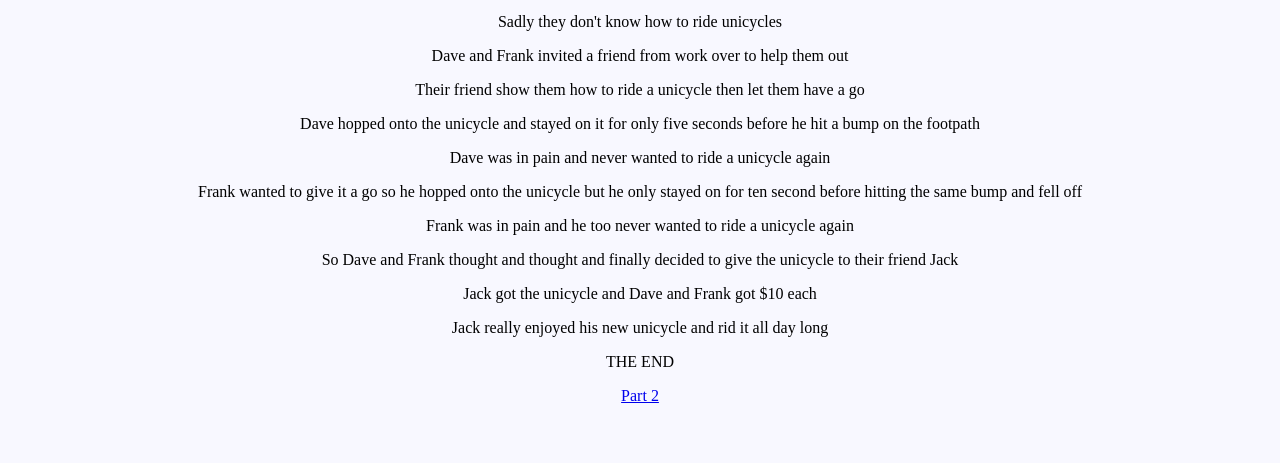
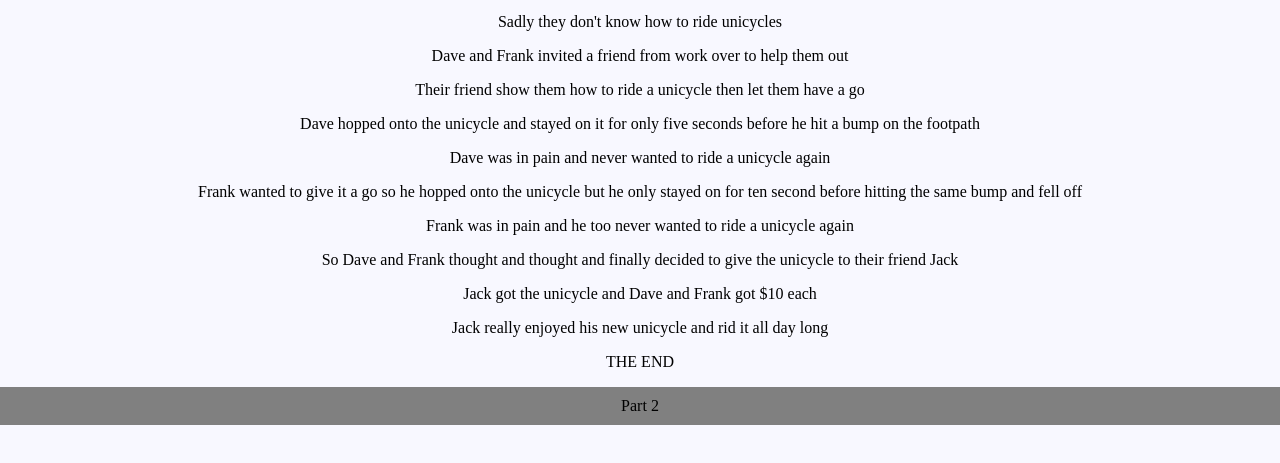
Before and after one commit to DAFBU/DAFBU.github.io, a plain HTML site: page index.html in a window 1280 px wide. In both pictures the pointer is over the link "Part 2". Shown: the part 101-564 px from the top of the page. Drawn offline with Linux system fonts and the light colour scheme.

Commit message:
Update Stylesheet.css

```diff
--- a/Stylesheet.css
+++ b/Stylesheet.css
@@ -18,13 +18,13 @@ ul {
 	margin: 0;
 	text-align: center;
 }
-li a {
+a {
 	display: block;  /*Make the link use the whole width*/
 	text-align: center;
 	text-decoration: none;
 	color: black;
 	padding: 10px;
 }
-li a:hover {
+a:hover {
 	background: grey;
 }
```
